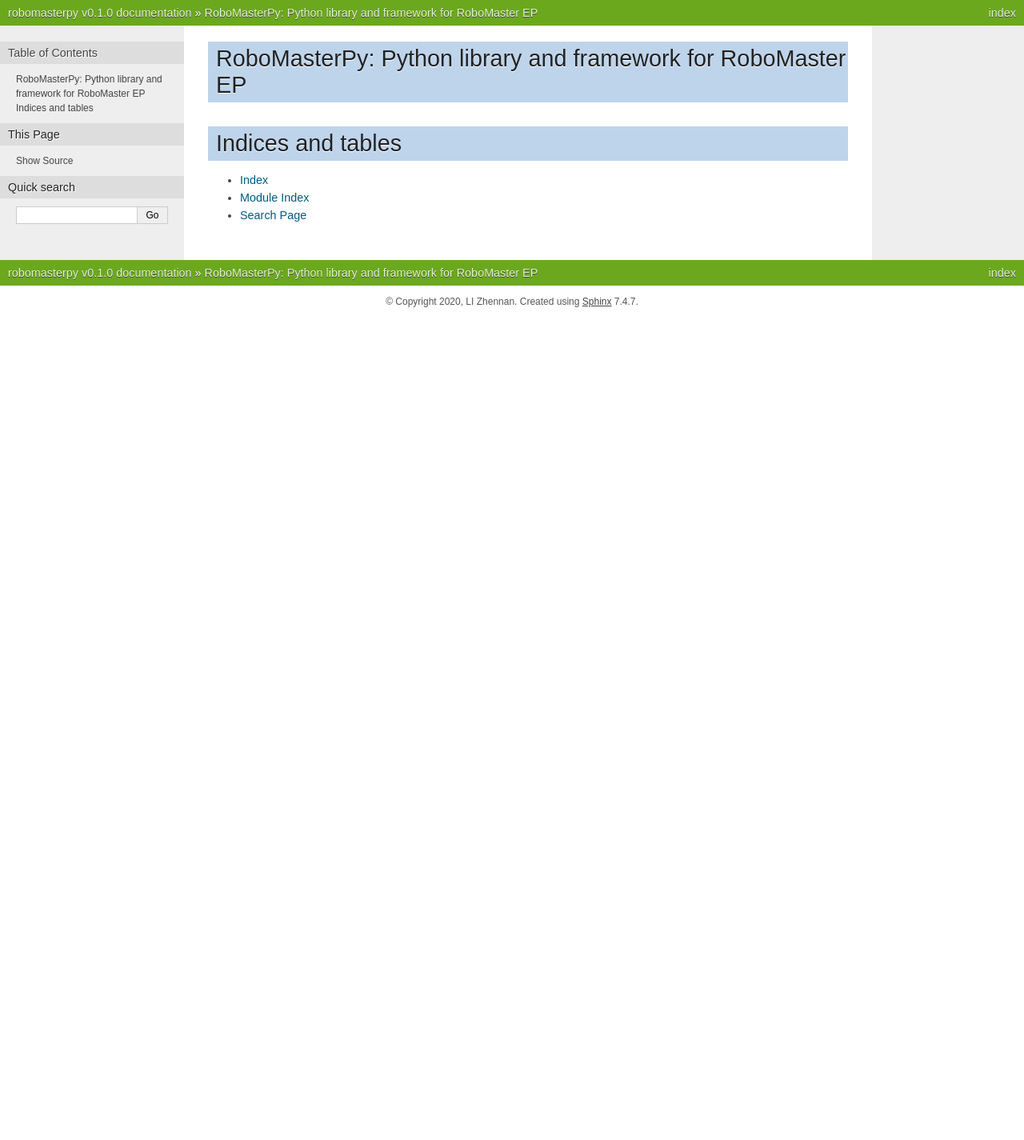
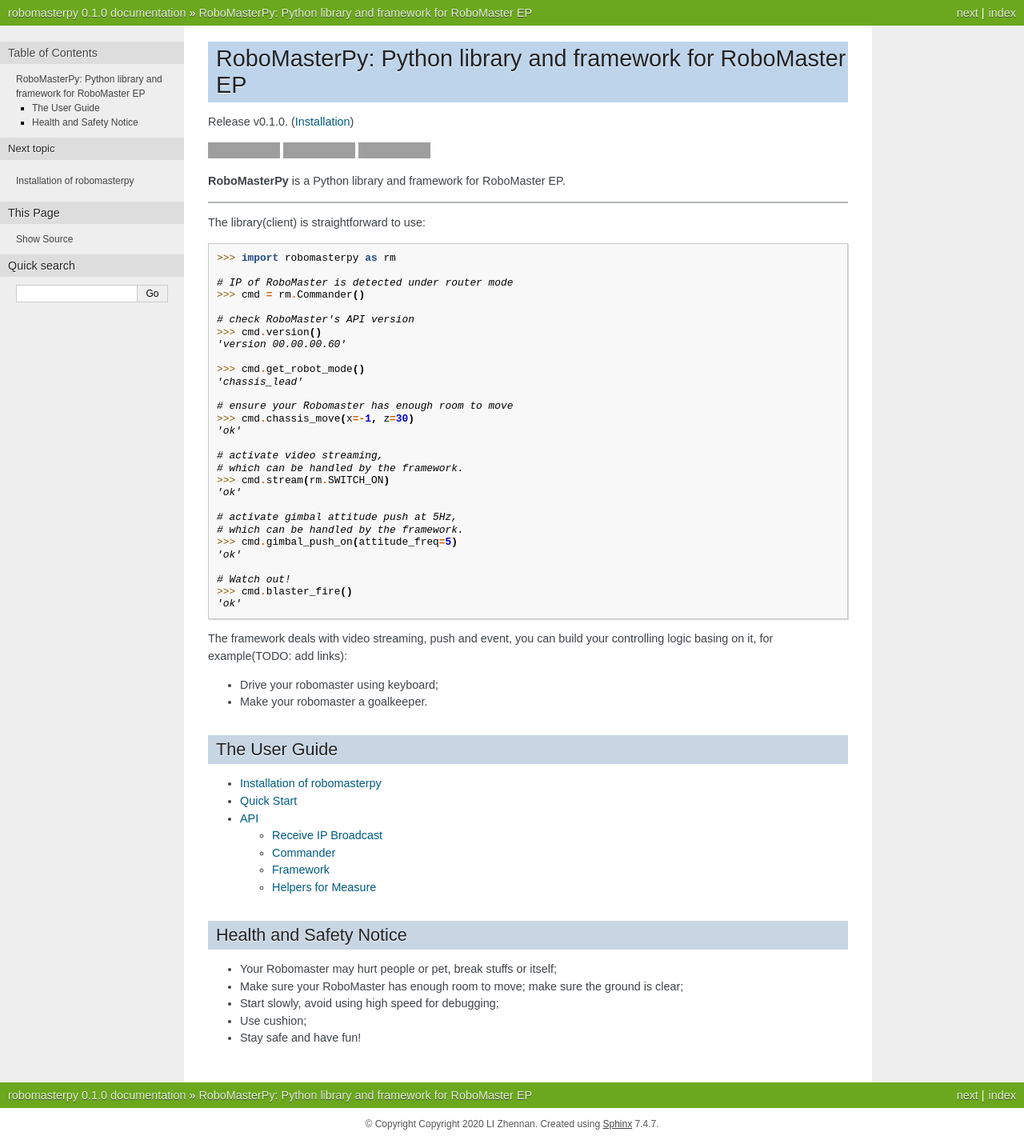
Before and after one commit to nanmu42/robomasterpy, a Sphinx documentation site: the page built from docs/index.rst, in a window 1280 px wide. Shown: the whole page at 80% size. Built offline with Sphinx 7.4.7, drawn with Linux system fonts in a browser that asks for light colours; before the commit the page ends 900 px from its top, so only the background shows below that; grey boxes are pictures that could not be loaded.

Commit message:
docs: seem to be working

```diff
--- a/docs/conf.py
+++ b/docs/conf.py
@@ -13,16 +13,17 @@
 import os
 import sys
 
-sys.path.insert(0, os.path.abspath('../robomasterpy'))
+sys.path.insert(0, os.path.abspath('..'))
+import robomasterpy
 
 # -- Project information -----------------------------------------------------
 
-project = 'robomasterpy'
-copyright = '2020, LI Zhennan'
-author = 'LI Zhennan'
+project = robomasterpy.__title__
+copyright = robomasterpy.__copyright__
+author = robomasterpy.__author__
 
 # The full version, including alpha/beta/rc tags
-release = 'v0.1.0'
+release = robomasterpy.__version__
 
 # -- General configuration ---------------------------------------------------
 
--- a/docs/index.rst
+++ b/docs/index.rst
@@ -1,15 +1,74 @@
 RoboMasterPy: Python library and framework for RoboMaster EP
 ========================================
 
+Release v\ |release|. (:ref:`Installation <install>`)
+
+.. image:: https://img.shields.io/pypi/l/robomasterpy.svg
+    :target: https://pypi.org/project/robomasterpy/
+
+.. image:: https://img.shields.io/pypi/wheel/robomasterpy.svg
+    :target: https://pypi.org/project/robomasterpy/
+
+.. image:: https://img.shields.io/pypi/pyversions/robomasterpy.svg
+    :target: https://pypi.org/project/robomasterpy/
+
+**RoboMasterPy** is a Python library and framework for RoboMaster EP.
+
+-------------------
+
+The library(client) is straightforward to use::
+
+    >>> import robomasterpy as rm
+
+    # IP of RoboMaster is detected under router mode
+    >>> cmd = rm.Commander()
+
+    # check RoboMaster's API version
+    >>> cmd.version()
+    'version 00.00.00.60'
+
+    >>> cmd.get_robot_mode()
+    'chassis_lead'
+
+    # ensure your Robomaster has enough room to move
+    >>> cmd.chassis_move(x=-1, z=30)
+    'ok'
+
+    # activate video streaming,
+    # which can be handled by the framework.
+    >>> cmd.stream(rm.SWITCH_ON)
+    'ok'
+
+    # activate gimbal attitude push at 5Hz,
+    # which can be handled by the framework.
+    >>> cmd.gimbal_push_on(attitude_freq=5)
+    'ok'
+
+    # Watch out!
+    >>> cmd.blaster_fire()
+    'ok'
+
+The framework deals with video streaming, push and event,
+you can build your controlling logic basing on it, for example(TODO: add links):
+
+* Drive your robomaster using keyboard;
+* Make your robomaster a goalkeeper.
+
+The User Guide
+--------------
+
 .. toctree::
    :maxdepth: 2
-   :caption: Contents:
 
+   install
+   quickstart
+   api
 
+Health and Safety Notice
+--------------
 
-Indices and tables
-==================
-
-* :ref:`genindex`
-* :ref:`modindex`
-* :ref:`search`
+* Your Robomaster may hurt people or pet, break stuffs or itself;
+* Make sure your RoboMaster has enough room to move; make sure the ground is clear;
+* Start slowly, avoid using high speed for debugging;
+* Use cushion;
+* Stay safe and have fun!
--- /dev/null
+++ b/docs/install.rst
@@ -0,0 +1,6 @@
+.. _install:
+
+Installation of robomasterpy
+===========
+
+TODO
--- /dev/null
+++ b/docs/quickstart.rst
@@ -0,0 +1,6 @@
+.. _quickstart:
+
+Quick Start
+============
+
+TODO
--- a/robomasterpy/__init__.py
+++ b/robomasterpy/__init__.py
@@ -9,7 +9,7 @@
 
 """
 RoboMasterPy: Python library and framework for RoboMaster EP
-~~~~~~~~~~~~~~~~~~~~~
+~~~~~~~~~~~~~~~~~~~~~~~~~~~~~~~~~~~~~~~~~~~~~~~~~~~~~~~~~~~~~~~~~
 
 
 
@@ -21,7 +21,7 @@
 from . import measure
 from .__version__ import (
     __title__, __description__, __url__, __version__,
-    __author__, __author_email__, __license__,
+    __author__, __author_email__, __license__, __copyright__,
 )
 from .client import CTX, LOG_LEVEL
 from .client import (
```
Also changed, not shown: docs/api.rst (added, +68 -0 lines), 1 other file.
